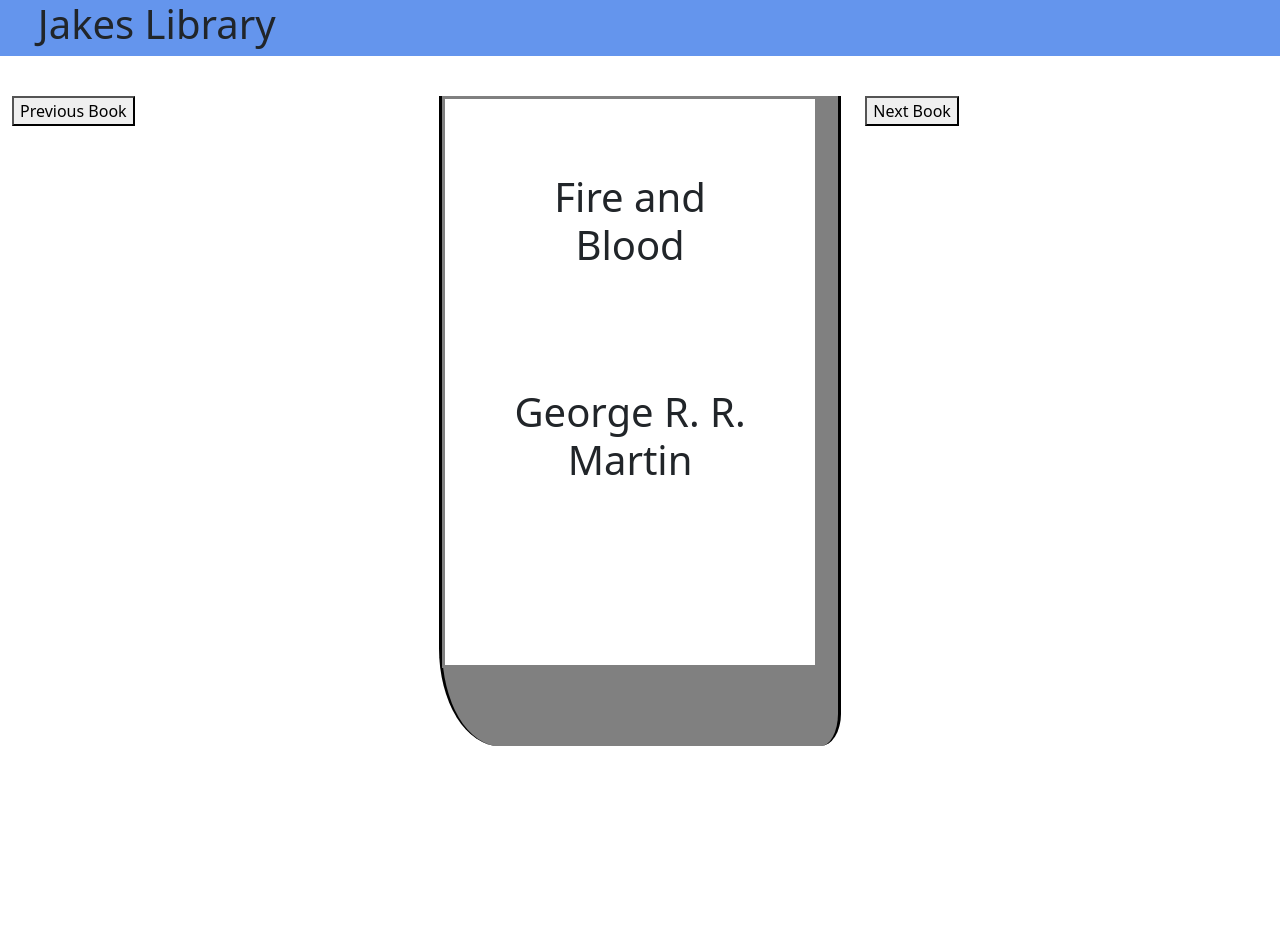
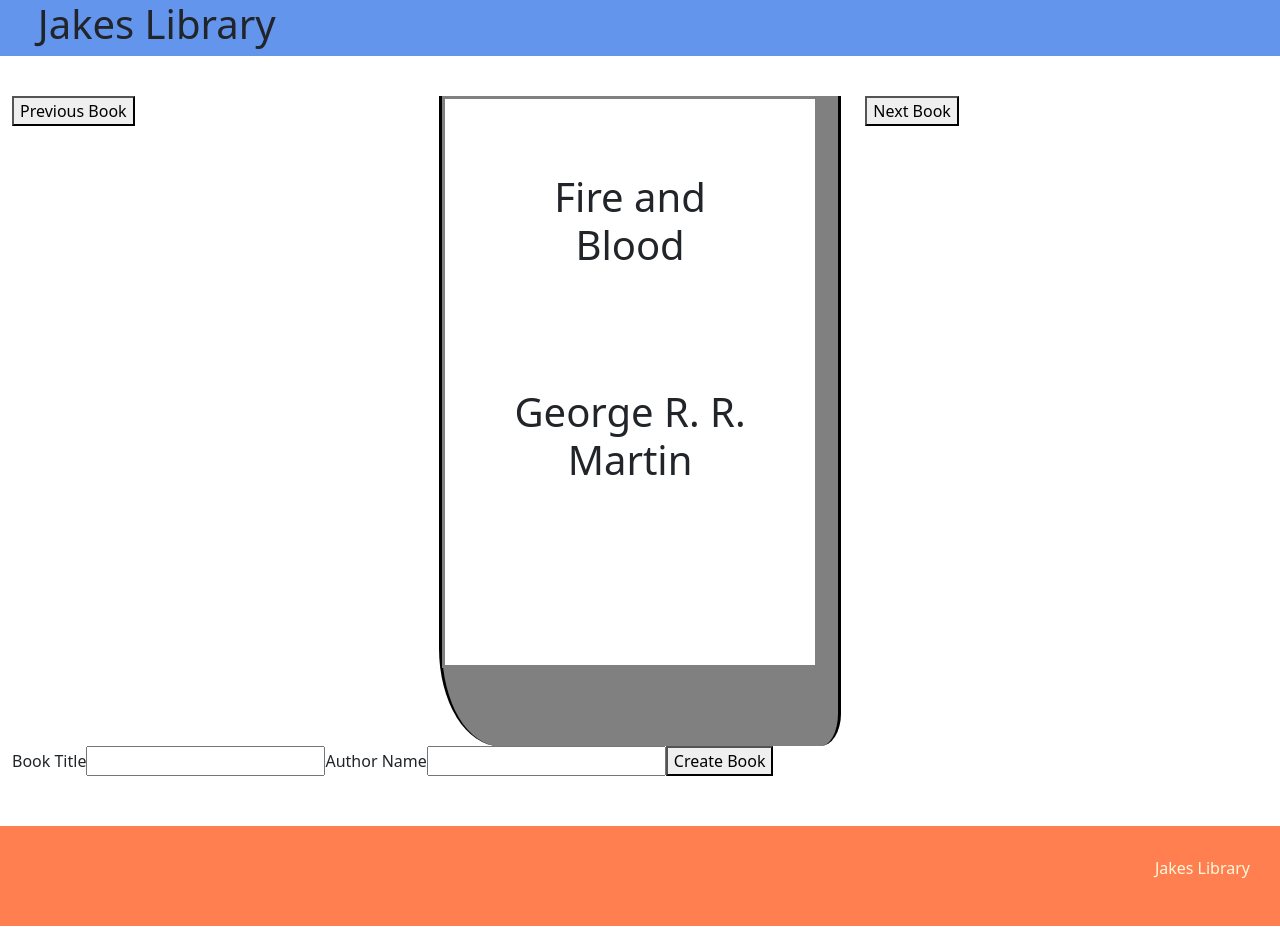
Before and after one commit to JakeHaustveit/IntroToReact, a React (Create React App) app: page / in a window 1280 px wide. Shown: the top 952 px of the page. Before the commit the page ends 800 px from the top, so only its background shows below. Built offline with nearby package versions, Linux system fonts and the light colour scheme.

Commit message:
created footer and CreateBook Componenet.

```diff
--- a/src/components/App.jsx
+++ b/src/components/App.jsx
@@ -2,6 +2,8 @@ import React, {Component}  from "react";
 import './App.css'
 import BookViewer from "./BookViewer/BookViewer";
 import TitleBar from "./TitleBar/TitleBar";
+import Footer from "./Footer/Footer";
+import BookCreator from "./BookCreator/BookCreator";
 
 
 class App extends Component {
@@ -32,7 +34,7 @@ class App extends Component {
 
     }
 
-    goToPreviousBook = () =>{
+    goToPreviousBook = () => {
 
         let tempBookNumber = this.state.bookNumber;
         tempBookNumber --
@@ -47,11 +49,21 @@ class App extends Component {
 
     }
 
+    createBook = (newBook) => {
+        this.books.push(newBook)
+        this.setState({
+            bookNumber: this.books.length - 1
+        })
+
+    }
+
     render(){
         return(
             <div className="container-fluid">
                 <TitleBar />
                 <BookViewer book= {this.books[this.state.bookNumber]} nextBook={this.goToNextBook} previousBook={this.goToPreviousBook} />
+                <BookCreator createNewBook={this.createBook}/>
+                <Footer />
             </div>
 
         )
--- /dev/null
+++ b/src/components/BookCreator/BookCreator.jsx
@@ -0,0 +1,42 @@
+import { render } from "@testing-library/react";
+import React, { Component } from "react";
+
+class BookCreator extends Component{
+    constructor(props){
+        super(props);
+        this.state = {
+            title: "",
+            author: ""
+        }
+    }
+
+    handleChange = (event) => {
+        this.setState({
+            [event.target.name]: event.target.value,
+
+        });
+    }
+
+    handleSubmit = (event) => {
+        event.preventDefault();
+        this.props.createNewBook(this.state)
+
+
+    }
+
+
+    render(){
+        return (
+            <form onSubmit={this.handleSubmit}>
+                <label>Book Title</label>
+                <input name="title" onChange={this.handleChange} value={this.state.title} />
+                <label>Author Name</label>
+                <input name="author" onChange={this.handleChange} value= {this.state.author}/>
+                <button type="submit">Create Book</button>
+            </form>
+        )
+    }
+}
+
+
+export default BookCreator;
--- /dev/null
+++ b/src/components/Footer/Footer.css
@@ -0,0 +1,9 @@
+.footer{
+    text-align: right;
+    background-color: coral;
+    color: cornsilk;
+    padding: 30px;
+    width: 100%;
+    margin-top: 50px;
+
+}
--- /dev/null
+++ b/src/components/Footer/Footer.jsx
@@ -0,0 +1,17 @@
+import React from "react";
+import './Footer.css';
+
+function Footer(props) {
+    return(
+        <div className=" row row-space">
+            <div className= "col-md-12" style={{ padding: 0}}>
+                <div className="footer">
+                <p>Jakes Library</p>
+            </div>
+            </div>
+        </div>
+
+    )
+}
+
+export default Footer ;
```
Also changed, not shown: src/components/BookCreator/BookCreator.css (added).
